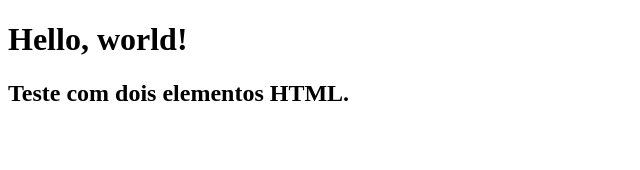
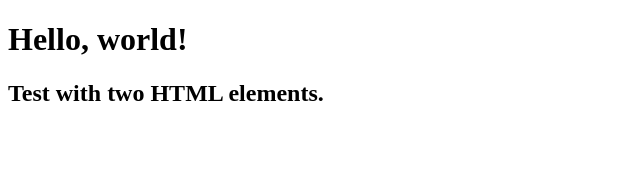
Before and after one commit to ingrisandrade/trybe_activities, a React (Create React App) app in the folder desenvolvimento-front-end/introducao_react_bloco_10/: page / in a window 1280 px wide. Shown: the top 170 px of the page, without its empty margins (0-640 px from the left). Built offline with nearby package versions, Linux system fonts and the light colour scheme.

Commit message:
modify text of h2 element in App

```diff
--- a/desenvolvimento-front-end/introducao_react_bloco_10/src/App.js
+++ b/desenvolvimento-front-end/introducao_react_bloco_10/src/App.js
@@ -2,7 +2,7 @@ function App() {
   return (
     <>
     <h1>Hello, world!</h1>
-    <h2>Teste com dois elementos HTML.</h2>
+    <h2>Test with two HTML elements.</h2>
     </>
   );
 }
```
